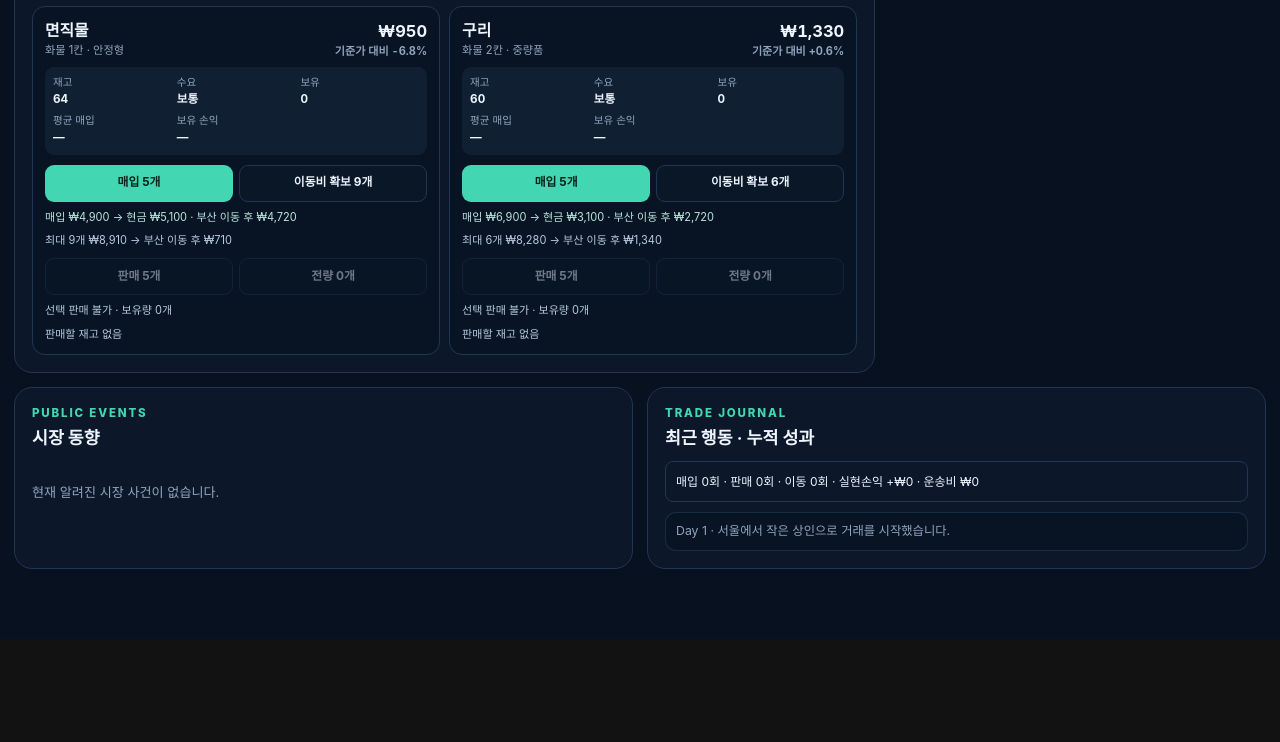
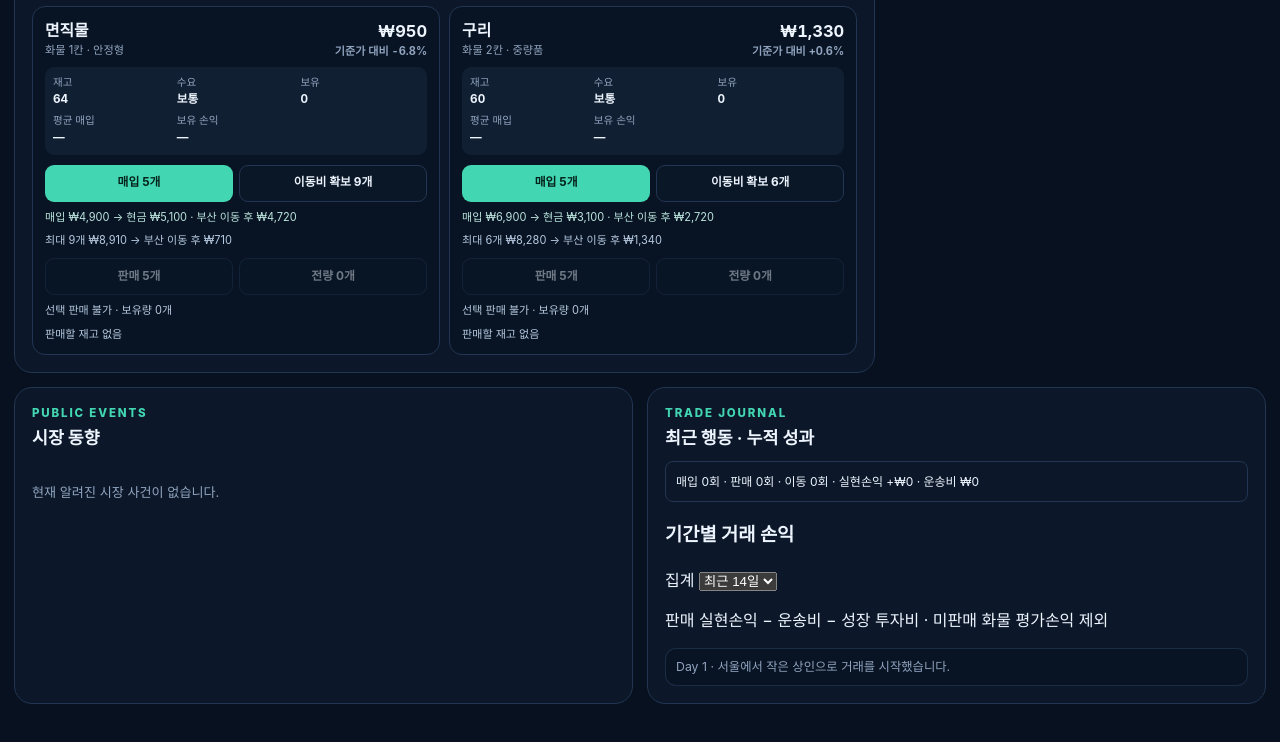
Before and after one commit to SoontaekLim/merchant-globe, a website: page prototype/web-v0/index.html in a window 1280 px wide. Shown: the part 2418-3160 px from the top of the page. Before the commit the page ends 3057 px from the top, so only its background shows below. Drawn offline with Linux system fonts and the light colour scheme.

Commit message:
ui: add switchable daily and weekly trading profit ledger

```diff
--- a/prototype/web-v0/index.html
+++ b/prototype/web-v0/index.html
@@ -136,6 +136,19 @@
         <p class="section-label">TRADE JOURNAL</p>
         <h2>최근 행동 · 누적 성과</h2>
         <div id="performance" class="rt-performance"></div>
+        <section class="rt-history-section" aria-label="일간 및 주간 거래 손익">
+          <div class="rt-history-heading">
+            <h3>기간별 거래 손익</h3>
+            <label for="performancePeriod">집계
+              <select id="performancePeriod">
+                <option value="day">최근 14일</option>
+                <option value="week">최근 8주</option>
+              </select>
+            </label>
+          </div>
+          <p class="rt-history-help">판매 실현손익 − 운송비 − 성장 투자비 · 미판매 화물 평가손익 제외</p>
+          <div id="performanceHistory" class="rt-performance-history"></div>
+        </section>
         <div id="tradeLog" class="trade-log"></div>
       </section>
     </div>
```
